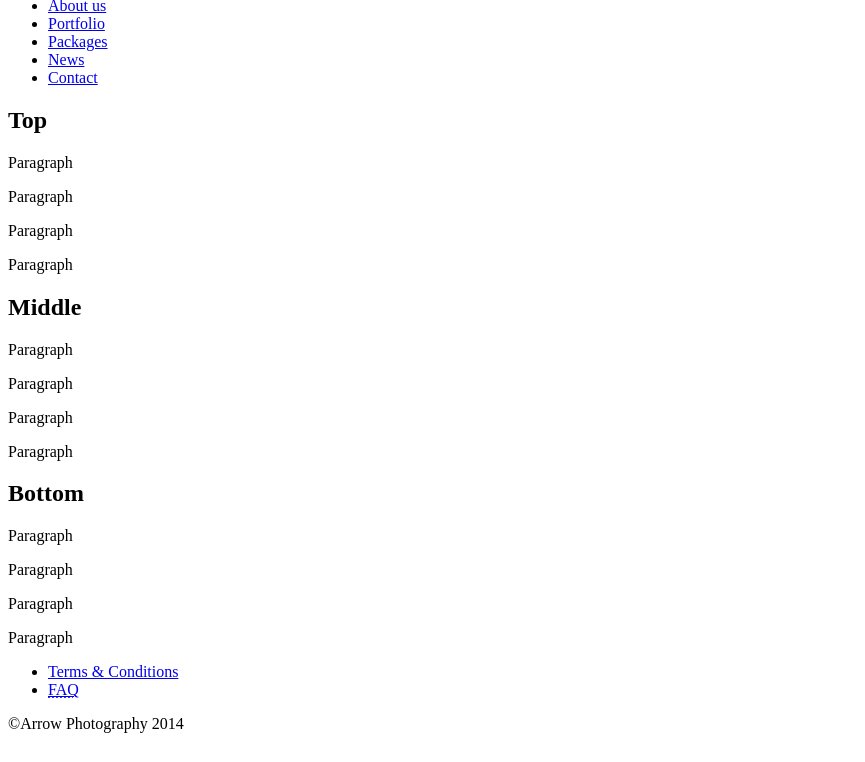
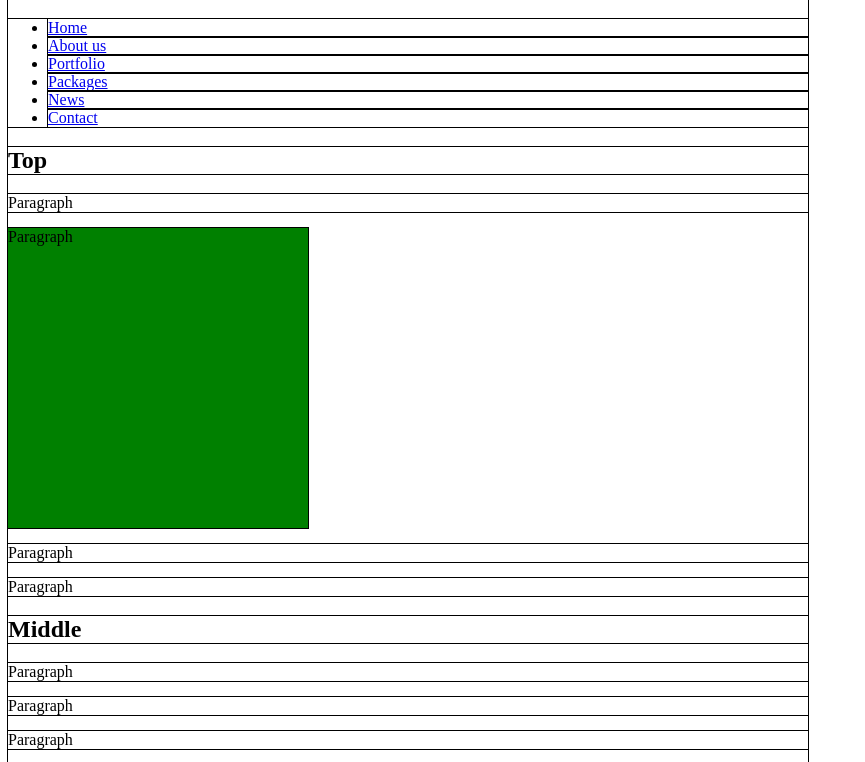
Before and after one commit to KatAjomale/classSite, a plain HTML site: page positon.html in a window 1280 px wide. Shown: the part 101-863 px from the top of the page, without its empty margins (0-865 px from the left). Drawn offline with Linux system fonts and the light colour scheme.

Commit message:
added a new html page 'postion.html', to practise with positioning CSS - static, relative and absolute positioning.

```diff
--- a/positon.html
+++ b/positon.html
@@ -4,8 +4,41 @@
     <meta charset="UTF-8" />
     <title>Welcome  to Arrow Photography</title>
 
+    <style>
+        *{
+            outline: solid 1px #000;
+        }
+        a{
+            outline: none;
+        }
+        h1{
+            padding: 20px 0;
+        }
+        body{
+            width: 800px;
+            left: auto;
+            right: auto;
+        }
+        div#page{
+            position: relative;
+            width:800px;
+            right: auto;
+            left: auto;
+        }
+
+        section.one p.two{
+            width: 300px;
+            height: 300px;
+            position: static;
+            top: 4px;
+            left: 500px;
+            background-color: green;
+        }
+    </style>
+
 </head>
 <body>
+<div id="page" class="container">
 <header>
     <h1>Arrow Photography</h1>
     <nav>
@@ -55,6 +88,6 @@
 
     <p>&copy;Arrow Photography 2014</p>
 </footer>
-
+</div>
 </body>
 </html>
```
